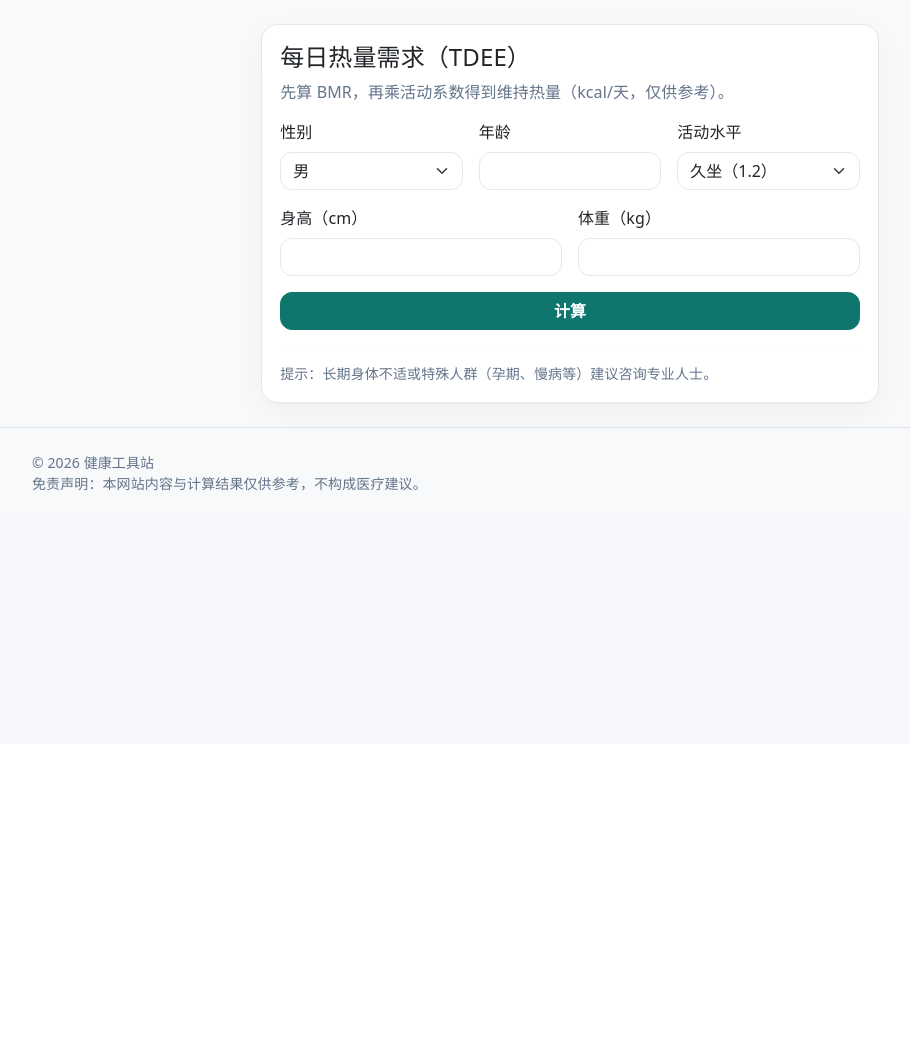
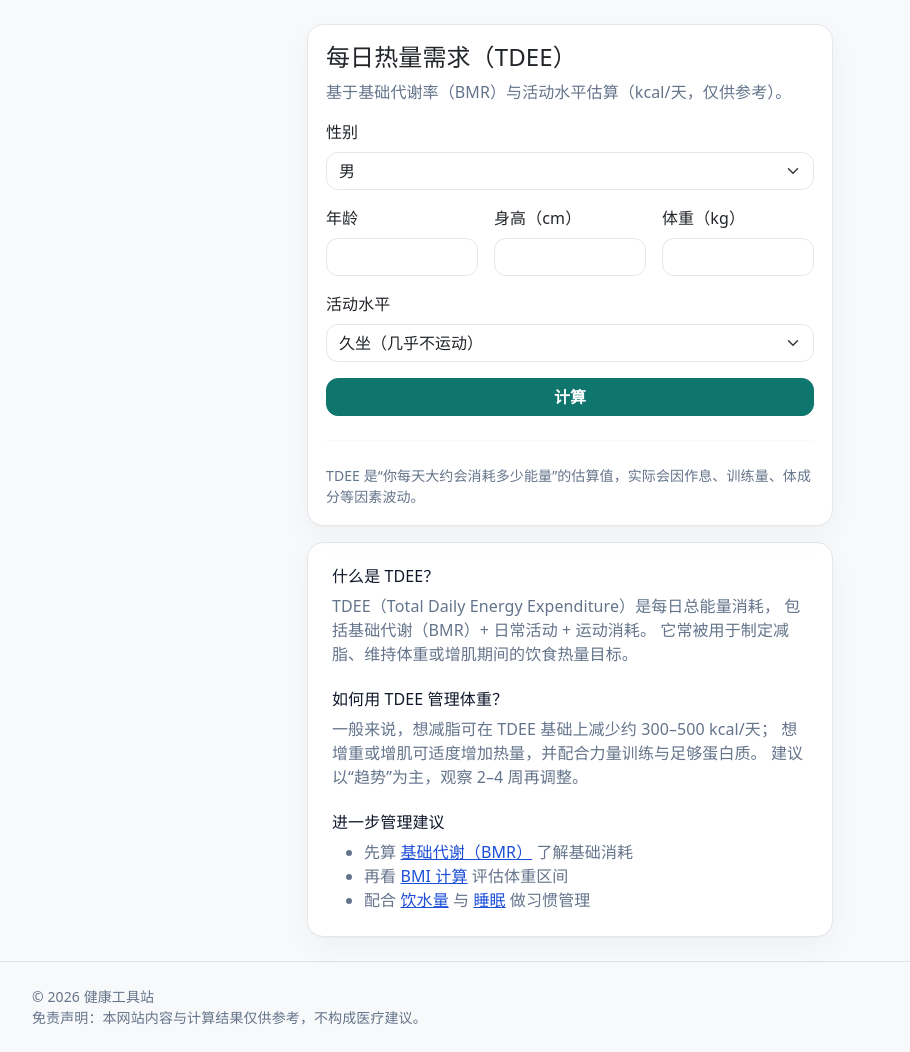
Before and after one commit to zhengxr566/health-tools-2026, a Flask app: page /calorie in a window 1280 px wide. Shown: the part 56-1108 px from the top of the page, without its empty margins (70-980 px from the left). Before the commit the page ends 547 px from the top, so only its background shows below. Run offline with Flask 3, Linux system fonts and the light colour scheme.

Commit message:
unify page structure for calorie water sleep

```diff
--- a/templates/calorie.html
+++ b/templates/calorie.html
@@ -1,15 +1,18 @@
 {% extends "base.html" %}
 {% block title %}每日热量需求 TDEE - 健康工具站{% endblock %}
+
 {% block content %}
 <div class="row justify-content-center">
-  <div class="col-12 col-md-9 col-lg-7">
-    <div class="card shadow-sm">
+  <div class="col-12 col-md-8 col-lg-6">
+
+    <!-- 工具卡片 -->
+    <div class="card shadow-sm mb-3">
       <div class="card-body">
         <h1 class="h4 mb-2">每日热量需求（TDEE）</h1>
-        <p class="text-muted">先算 BMR，再乘活动系数得到维持热量（kcal/天，仅供参考）。</p>
+        <p class="text-muted mb-3">基于基础代谢率（BMR）与活动水平估算（kcal/天，仅供参考）。</p>
 
         <form method="post" class="row g-3">
-          <div class="col-md-4">
+          <div class="col-12">
             <label class="form-label">性别</label>
             <select name="sex" class="form-select">
               <option value="male">男</option>
@@ -17,30 +20,30 @@
             </select>
           </div>
 
-          <div class="col-md-4">
+          <div class="col-4">
             <label class="form-label">年龄</label>
-            <input name="age" class="form-control" inputmode="numeric" required>
+            <input name="age" class="form-control" inputmode="numeric" required value="{{ age_in|default('') }}">
           </div>
 
-          <div class="col-md-4">
-            <label class="form-label">活动水平</label>
-            <select name="factor" class="form-select">
-              <option value="1.2">久坐（1.2）</option>
-              <option value="1.375">轻度（1.375）</option>
-              <option value="1.55">中度（1.55）</option>
-              <option value="1.725">较高（1.725）</option>
-              <option value="1.9">非常高（1.9）</option>
-            </select>
+          <div class="col-4">
+            <label class="form-label">身高（cm）</label>
+            <input name="height_cm" class="form-control" inputmode="decimal" required value="{{ height_cm_in|default('') }}">
           </div>
 
-          <div class="col-md-6">
-            <label class="form-label">身高（cm）</label>
-            <input name="height_cm" class="form-control" inputmode="decimal" required>
+          <div class="col-4">
+            <label class="form-label">体重（kg）</label>
+            <input name="weight_kg" class="form-control" inputmode="decimal" required value="{{ weight_kg_in|default('') }}">
           </div>
 
-          <div class="col-md-6">
-            <label class="form-label">体重（kg）</label>
-            <input name="weight_kg" class="form-control" inputmode="decimal" required>
+          <div class="col-12">
+            <label class="form-label">活动水平</label>
+            <select name="activity" class="form-select">
+              <option value="1.2" {% if activity_in=='1.2' %}selected{% endif %}>久坐（几乎不运动）</option>
+              <option value="1.375" {% if activity_in=='1.375' %}selected{% endif %}>轻度（每周 1–3 次）</option>
+              <option value="1.55" {% if activity_in=='1.55' %}selected{% endif %}>中度（每周 3–5 次）</option>
+              <option value="1.725" {% if activity_in=='1.725' %}selected{% endif %}>较高（每周 6–7 次）</option>
+              <option value="1.9" {% if activity_in=='1.9' %}selected{% endif %}>非常高（体力劳动/高强度训练）</option>
+            </select>
           </div>
 
           <div class="col-12">
@@ -49,21 +52,46 @@
         </form>
 
         {% if error %}
-          <div class="alert alert-warning mt-3">{{ error }}</div>
+          <div class="alert alert-warning mt-3 mb-0">{{ error }}</div>
         {% endif %}
 
         {% if tdee is not none %}
-          <div class="alert alert-info mt-3">
-            <div>估算 BMR：<b>{{ bmr }} kcal/天</b></div>
-            <div>估算 TDEE（维持热量）：<b>{{ tdee }} kcal/天</b></div>
-            <div class="small text-muted mt-2">减脂一般在维持热量基础上适度减少；增肌一般适度增加（仅供参考）。</div>
+          <div class="alert alert-info mt-3 mb-0">
+            你的 TDEE 约为：<b>{{ tdee }} kcal/天</b>
           </div>
         {% endif %}
 
-        <hr>
-        <p class="small text-muted mb-0">提示：长期身体不适或特殊人群（孕期、慢病等）建议咨询专业人士。</p>
+        <hr class="my-4">
+        <p class="small text-muted mb-0">
+          TDEE 是“你每天大约会消耗多少能量”的估算值，实际会因作息、训练量、体成分等因素波动。
+        </p>
       </div>
     </div>
+
+    <!-- 说明正文 -->
+    <div class="bg-white rounded-3 shadow-sm p-4">
+      <h2 class="h6">什么是 TDEE？</h2>
+      <p class="text-muted">
+        TDEE（Total Daily Energy Expenditure）是每日总能量消耗，
+        包括基础代谢（BMR）+ 日常活动 + 运动消耗。
+        它常被用于制定减脂、维持体重或增肌期间的饮食热量目标。
+      </p>
+
+      <h2 class="h6 mt-4">如何用 TDEE 管理体重？</h2>
+      <p class="text-muted">
+        一般来说，想减脂可在 TDEE 基础上减少约 300–500 kcal/天；
+        想增重或增肌可适度增加热量，并配合力量训练与足够蛋白质。
+        建议以“趋势”为主，观察 2–4 周再调整。
+      </p>
+
+      <h2 class="h6 mt-4">进一步管理建议</h2>
+      <ul class="text-muted mb-0">
+        <li>先算 <a href="/bmr">基础代谢（BMR）</a> 了解基础消耗</li>
+        <li>再看 <a href="/bmi">BMI 计算</a> 评估体重区间</li>
+        <li>配合 <a href="/water">饮水量</a> 与 <a href="/sleep">睡眠</a> 做习惯管理</li>
+      </ul>
+    </div>
+
   </div>
 </div>
 {% endblock %}
```
Also changed, not shown: templates/sleep.html (+46 -16 lines), templates/water.html (+40 -12 lines).
